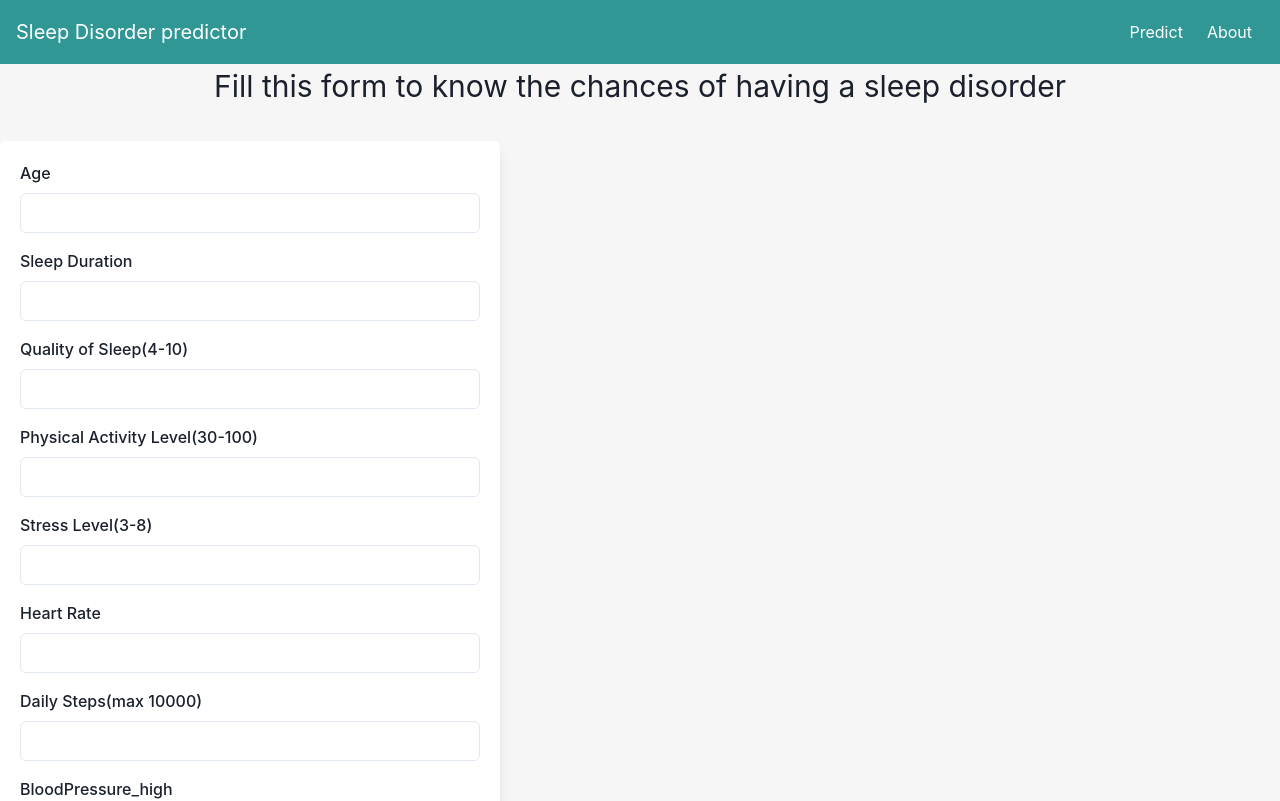
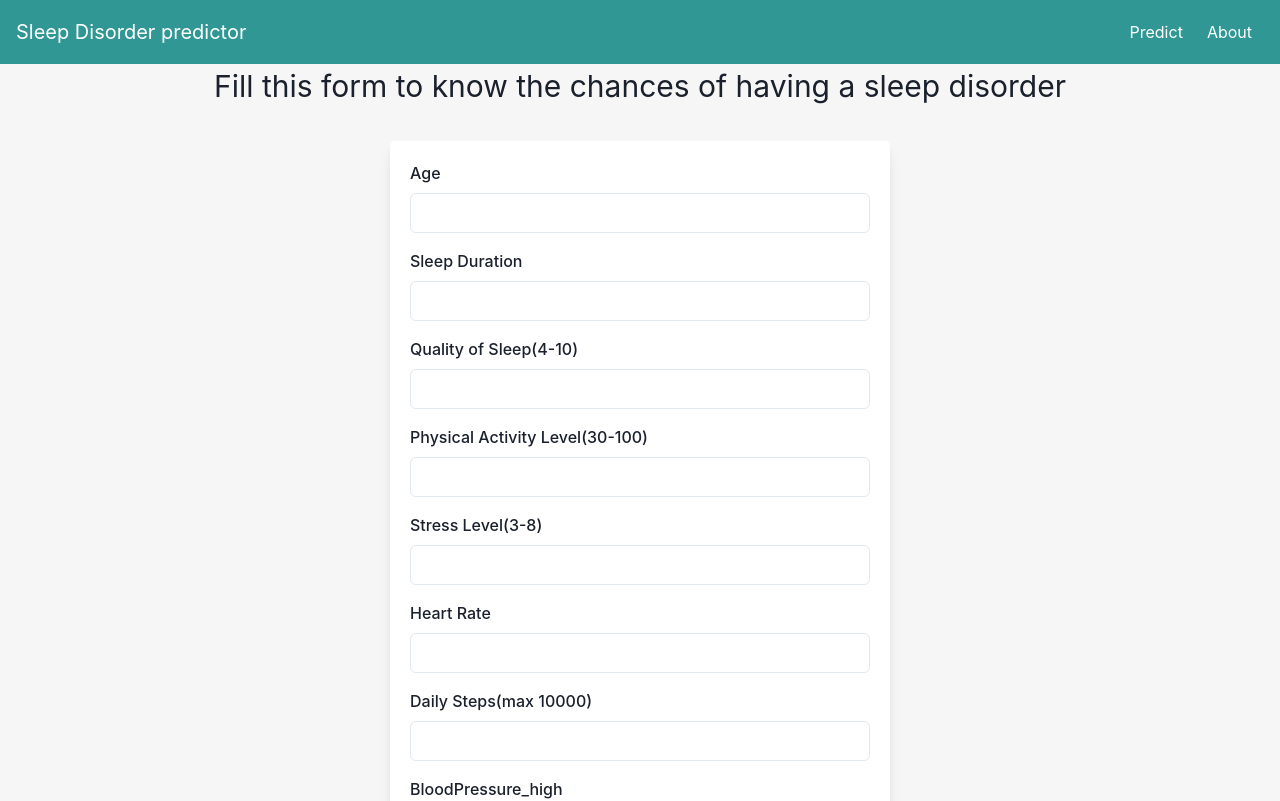
Before and after one commit to hrishav77/Sleep-Disorder, a React (Create React App) app in the folder frontend/: page / in a window 1280 px wide. Shown: the top 801 px of the page. Built offline with nearby package versions, Linux system fonts and the light colour scheme.

Commit message:
Minor css fix
brought the form to the center

```diff
--- a/frontend/src/Components/Form.js
+++ b/frontend/src/Components/Form.js
@@ -115,7 +115,7 @@ const InputForm = () => {
         !pred &&  <>
         <Center><Text fontSize="3xl">Fill this form to know the chances of having a sleep disorder</Text></Center>
 
-        <Box maxWidth="500px"  mt={8} bg="white" p="5" borderRadius="5" boxShadow="lg">
+        <Box maxWidth="500px" margin="0 auto" mt={8} bg="white" p="5" borderRadius="5" boxShadow="lg">
         <form onSubmit={handleSubmit}>
           {selected_columns.map((column) => (
             <FormControl key={column} mb={4}>
```
